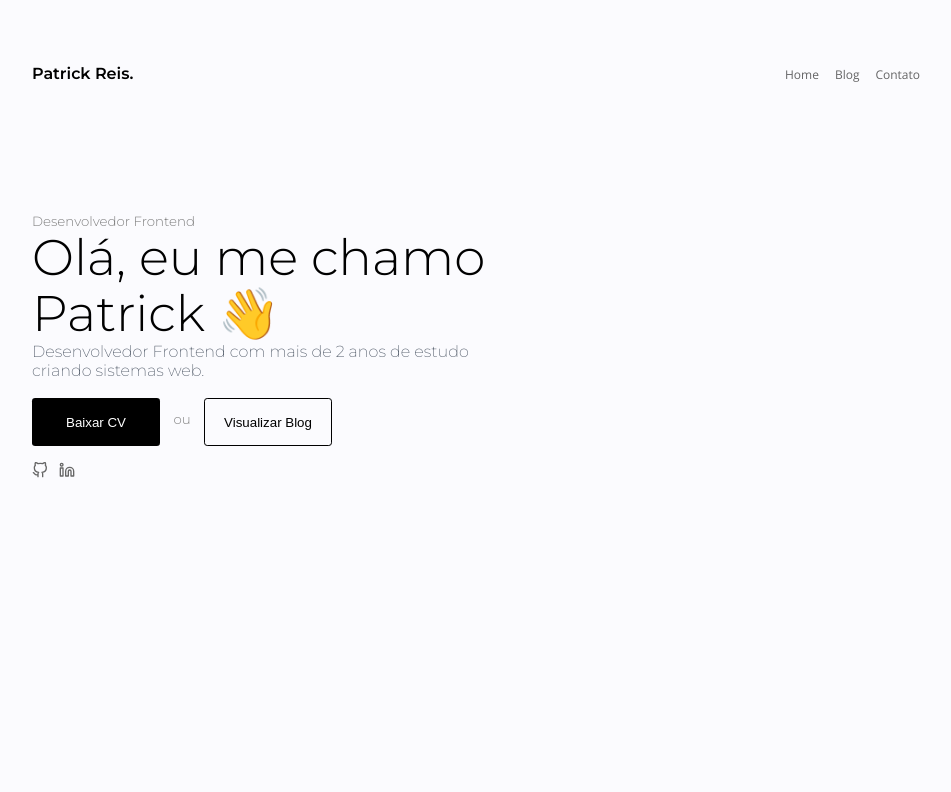
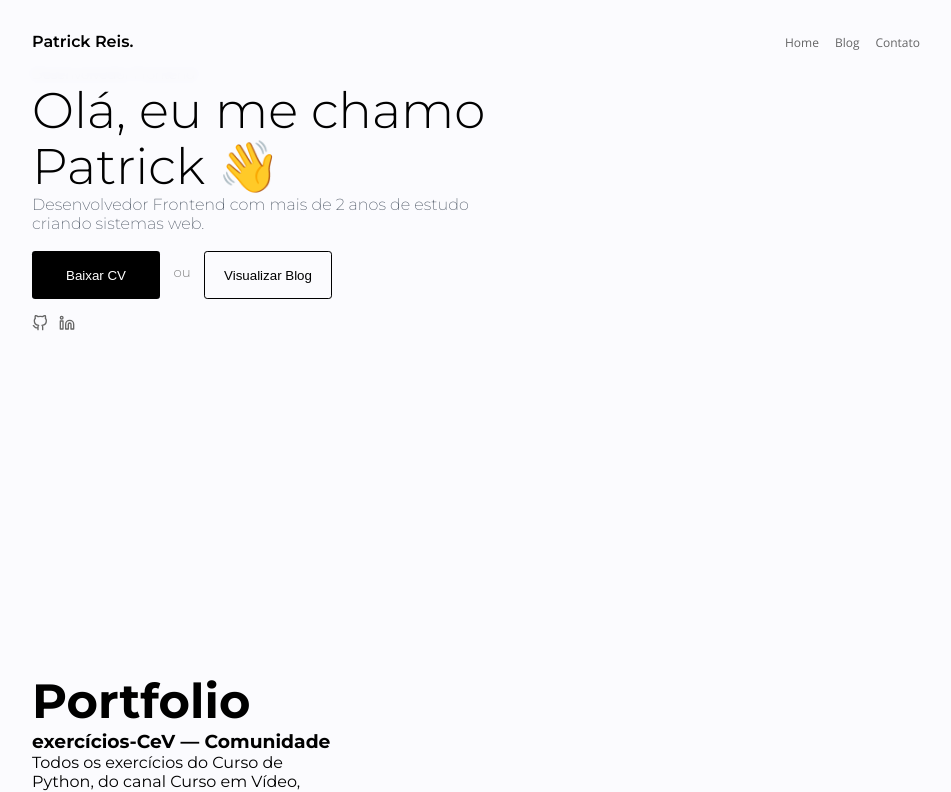
Before and after one commit to Typhz/portfolio, a Next.js app: page / in a window 1280 px wide. Shown: the top 792 px of the page, without its empty margins (160-1111 px from the left). Built offline with nearby package versions, Linux system fonts and the light colour scheme.

Commit message:
[FEAT] Add fixed header

```diff
--- a/src/components/Header/styles.js
+++ b/src/components/Header/styles.js
@@ -1,12 +1,15 @@
 import styled from "styled-components";
 
 const HeaderContainer = styled.header`
-  background-color: transparent;
-  padding: 4rem var(--global-padding);
+  background-color: rgba(251, 251, 254,0.9);
+  width: 100%;
+  padding: 2rem var(--global-padding);
   flex-wrap: wrap;
   justify-content: space-between;
   align-items: center;
   display: flex;
+  position: fixed;
+  backdrop-filter: blur(5px);
   h3{
     font-size: 1rem;
     font-weight: 600;
```
